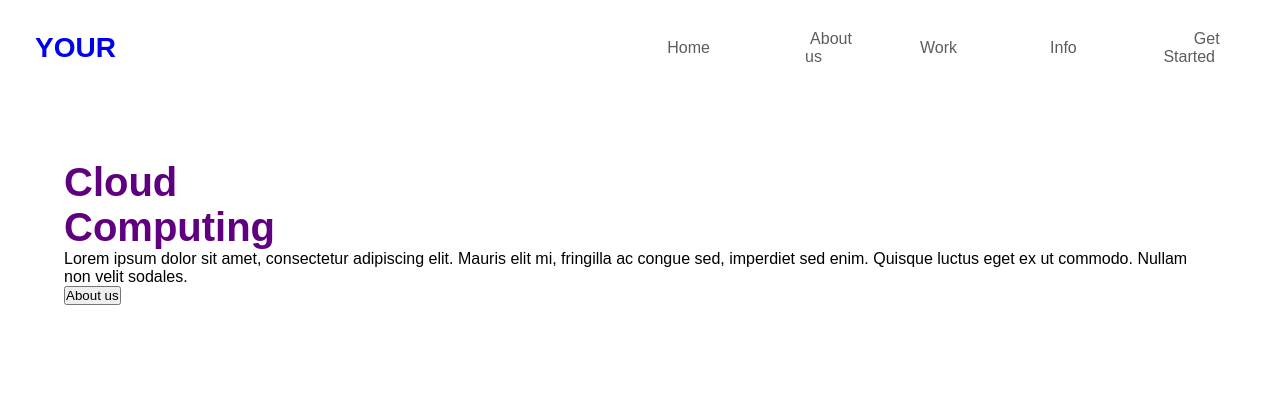
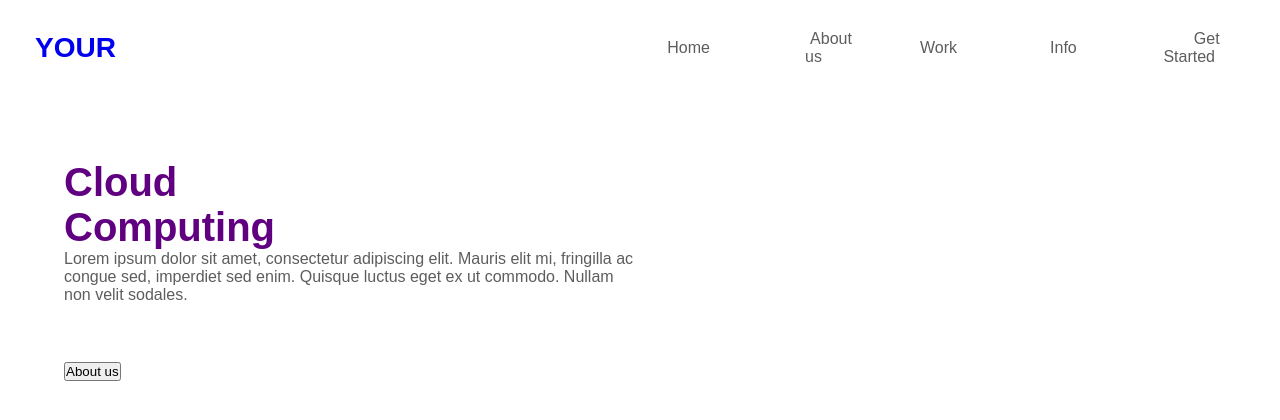
Before and after one commit to joaov1ct0r/react-cloud, a React (Create React App) app: page / in a window 1280 px wide. Shown: the top 420 px of the page. Built offline with nearby package versions, Linux system fonts and the light colour scheme.

Commit message:
estilo aplicado ao elemento header p

```diff
--- a/src/App.css
+++ b/src/App.css
@@ -56,3 +56,9 @@ header h2 {
     font-size: 40px;
     color: rgb(96, 0, 128);
 }
+
+header p {
+    color: rgb(94, 93, 93);
+    width: 50%;
+    margin-bottom: 5%;
+}
```
